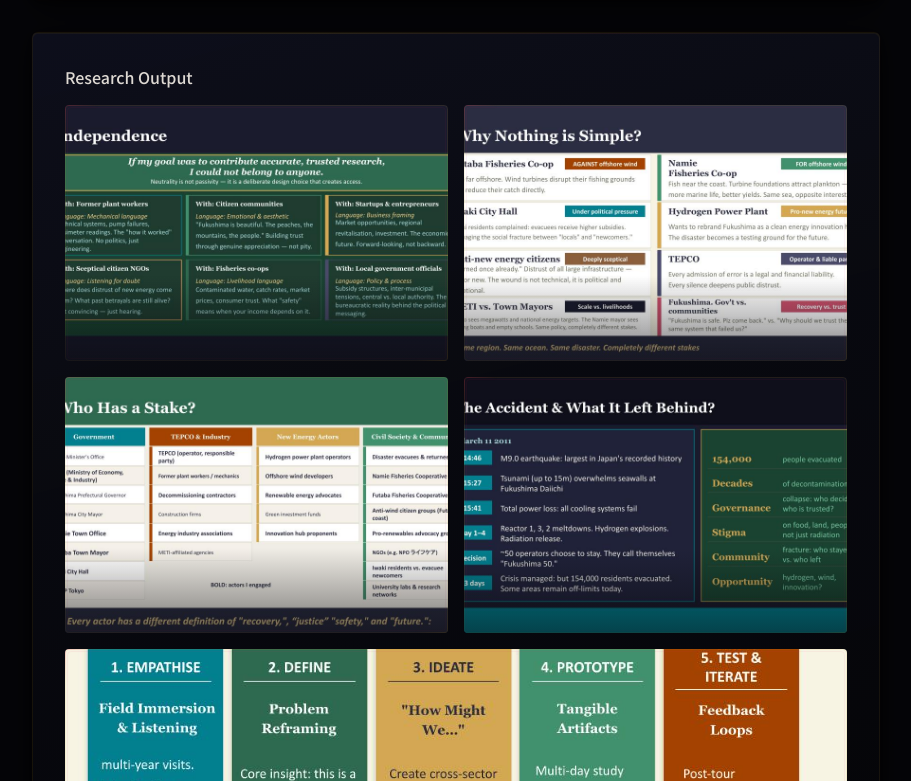
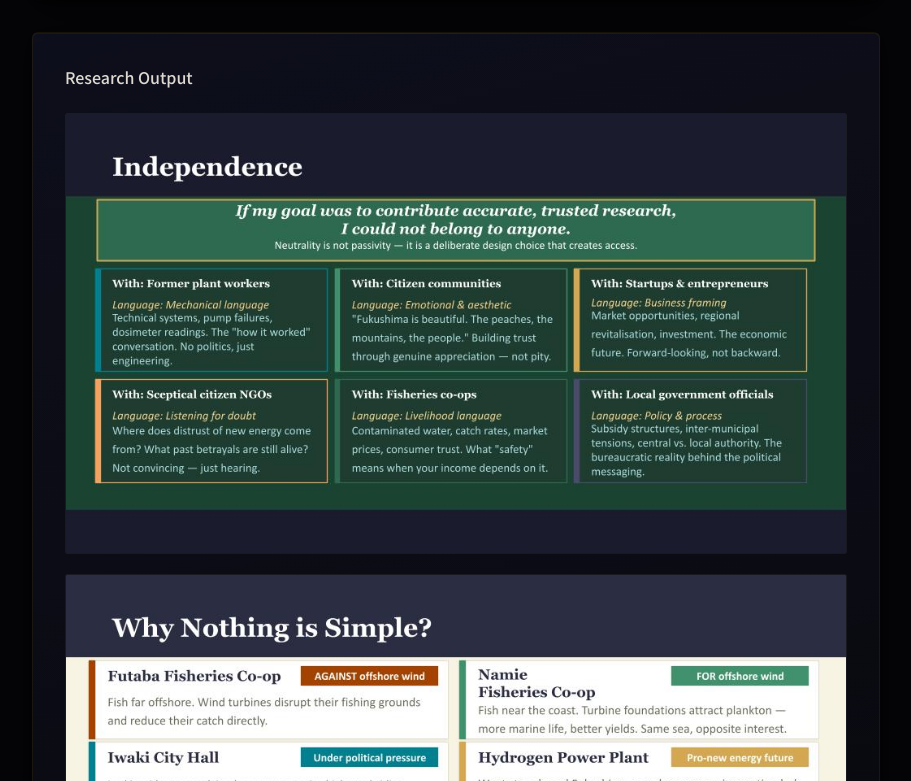
Before and after one commit to rskyex/portfolio, a Next.js app: page /research/fukushima in a window 1280 px wide. Shown: the part 1339-2120 px from the top of the page, without its empty margins (184-1095 px from the left). Built offline with nearby package versions, Linux system fonts and the light colour scheme; a web font is replaced by a local one.

Commit message:
Improve Research Output layout and add gallery to project page
- Display slides full-width one per row for readability
- Use native img aspect ratio instead of fixed height crop
- Add fieldwork photo gallery to projects/fukushima page

https://claude.ai/code/session_01ASRv8pmATZHVvJ7qXdcCww

```diff
--- a/src/app/projects/fukushima/page.tsx
+++ b/src/app/projects/fukushima/page.tsx
@@ -32,16 +32,15 @@ export default function FukushimaProjectPage() {
         </div>
 
         <div className="panel rounded-sm p-8">
-          <h3 className="font-noto-sans text-base font-medium text-shiro/90 mb-4">Research Output</h3>
-          <div className="grid grid-cols-1 md:grid-cols-2 gap-4">
+          <h3 className="font-noto-sans text-base font-medium text-shiro/90 mb-6">Research Output</h3>
+          <div className="space-y-5">
             {[1, 2, 3, 4, 5].map((n) => (
-              <div key={n} className={n === 5 ? 'md:col-span-2' : ''}>
-                <PhotoFrame
+              <div key={n} className="border border-shiro/[0.06] rounded-sm overflow-hidden">
+                <img
                   src={`/images/fukushima%20DT%20slide%20(${n}).jpg`}
                   alt={`Fukushima research output slide ${n}`}
-                  width={800}
-                  height={600}
-                  className="w-full h-56 md:h-64"
+                  className="w-full h-auto"
+                  loading="lazy"
                 />
               </div>
             ))}
@@ -52,6 +51,32 @@ export default function FukushimaProjectPage() {
           {['Futaba', 'Namie', 'Post-Disaster Governance', 'Trust', 'Recovery', 'METI', 'TEPCO', 'Evacuees', 'Policy-Recovery Gap'].map(tag => (
             <Tag key={tag} label={tag} />
           ))}
+        </div>
+
+        <div className="panel rounded-sm p-8">
+          <h3 className="font-noto-sans text-base font-medium text-shiro/90 mb-6">Gallery</h3>
+          <div className="grid grid-cols-2 md:grid-cols-3 gap-3">
+            {[
+              { n: 1, ext: 'jpg' },
+              { n: 2, ext: 'jpg' },
+              { n: 3, ext: 'JPG' },
+              { n: 4, ext: 'jpg' },
+              { n: 5, ext: 'jpg' },
+              { n: 6, ext: 'jpg' },
+              { n: 7, ext: 'jpg' },
+              { n: 8, ext: 'jpg' },
+              { n: 10, ext: 'jpg' },
+            ].map(({ n, ext }) => (
+              <PhotoFrame
+                key={n}
+                src={`/images/fukushima-${n}.${ext}`}
+                alt={`Fukushima fieldwork photo ${n}`}
+                width={400}
+                height={300}
+                className="w-full h-40 md:h-48"
+              />
+            ))}
+          </div>
         </div>
 
         <div className="panel rounded-sm p-8">
--- a/src/app/research/fukushima/page.tsx
+++ b/src/app/research/fukushima/page.tsx
@@ -76,16 +76,15 @@ export default function FukushimaResearchPage() {
         </div>
 
         <div className="panel rounded-sm p-8">
-          <h3 className="font-noto-sans text-base font-medium text-shiro/90 mb-4">Research Output</h3>
-          <div className="grid grid-cols-1 md:grid-cols-2 gap-4">
+          <h3 className="font-noto-sans text-base font-medium text-shiro/90 mb-6">Research Output</h3>
+          <div className="space-y-5">
             {[1, 2, 3, 4, 5].map((n) => (
-              <div key={n} className={n === 5 ? 'md:col-span-2' : ''}>
-                <PhotoFrame
+              <div key={n} className="border border-shiro/[0.06] rounded-sm overflow-hidden">
+                <img
                   src={`/images/fukushima%20DT%20slide%20(${n}).jpg`}
                   alt={`Fukushima research output slide ${n}`}
-                  width={800}
-                  height={600}
-                  className="w-full h-56 md:h-64"
+                  className="w-full h-auto"
+                  loading="lazy"
                 />
               </div>
             ))}
```
